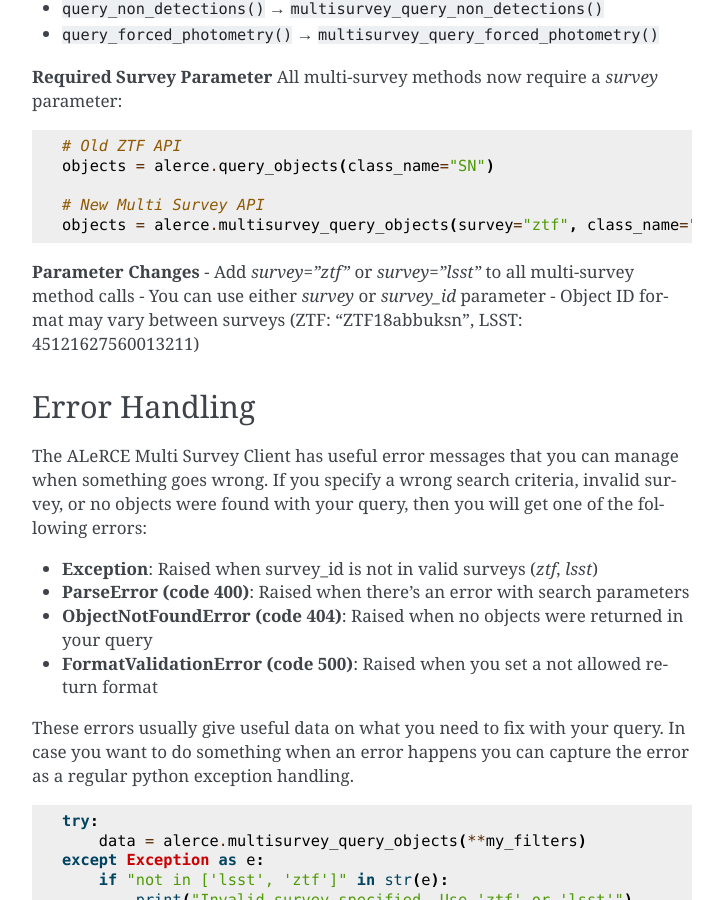
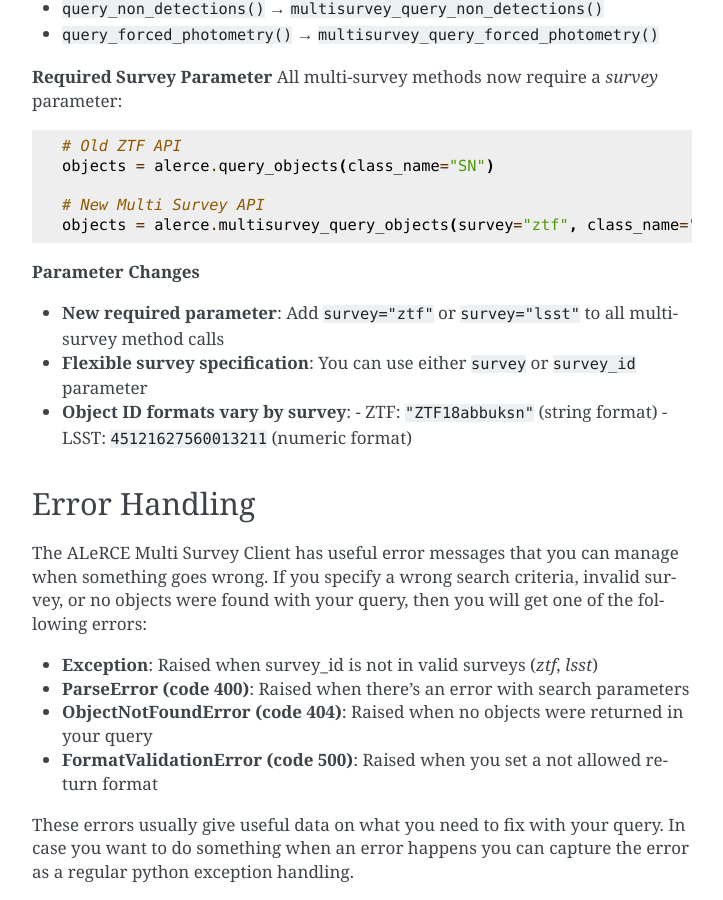
Before and after one commit to alercebroker/alerce_client, a Sphinx documentation site: the page built from docs/source/tutorials/multisurvey_api.rst, in a window 1280 px wide and 900 px high, scrolled down 4956 px. Shown: the whole window, without its empty margins (388-1111 px from the left). Built offline with Sphinx 7.4.7, drawn with Linux system fonts in a browser that asks for light colours; formulas are drawn with MathJax 3.

```diff
--- a/docs/source/index.rst
+++ b/docs/source/index.rst
@@ -39,7 +39,7 @@ depending on your usecase check the following tutorials:
 
    tutorials/multisurvey_api.rst
    tutorials/ztf_api.rst
-   tutorials/stamps_api.rst
+   tutorials/multisurvey_stamps_api.rst
    tutorials/xmatch_api.rst
 
 
--- a/docs/source/tutorials/multisurvey_api.rst
+++ b/docs/source/tutorials/multisurvey_api.rst
@@ -240,10 +240,12 @@ All multi-survey methods now require a `survey` parameter:
     objects = alerce.multisurvey_query_objects(survey="ztf", class_name="SN")
 
 **Parameter Changes**
-- Add `survey="ztf"` or `survey="lsst"` to all multi-survey method calls
-- You can use either `survey` or `survey_id` parameter
-- Object ID format may vary between surveys (ZTF: "ZTF18abbuksn", LSST: 45121627560013211)
 
+- **New required parameter**: Add ``survey="ztf"`` or ``survey="lsst"`` to all multi-survey method calls
+- **Flexible survey specification**: You can use either ``survey`` or ``survey_id`` parameter
+- **Object ID formats vary by survey**:
+  - ZTF: ``"ZTF18abbuksn"`` (string format)
+  - LSST: ``45121627560013211`` (numeric format)
 Error Handling
 ===============
 
```
Also changed, not shown: docs/source/tutorials/multisurvey_stamps_api.rst (added, +89 -0 lines).
